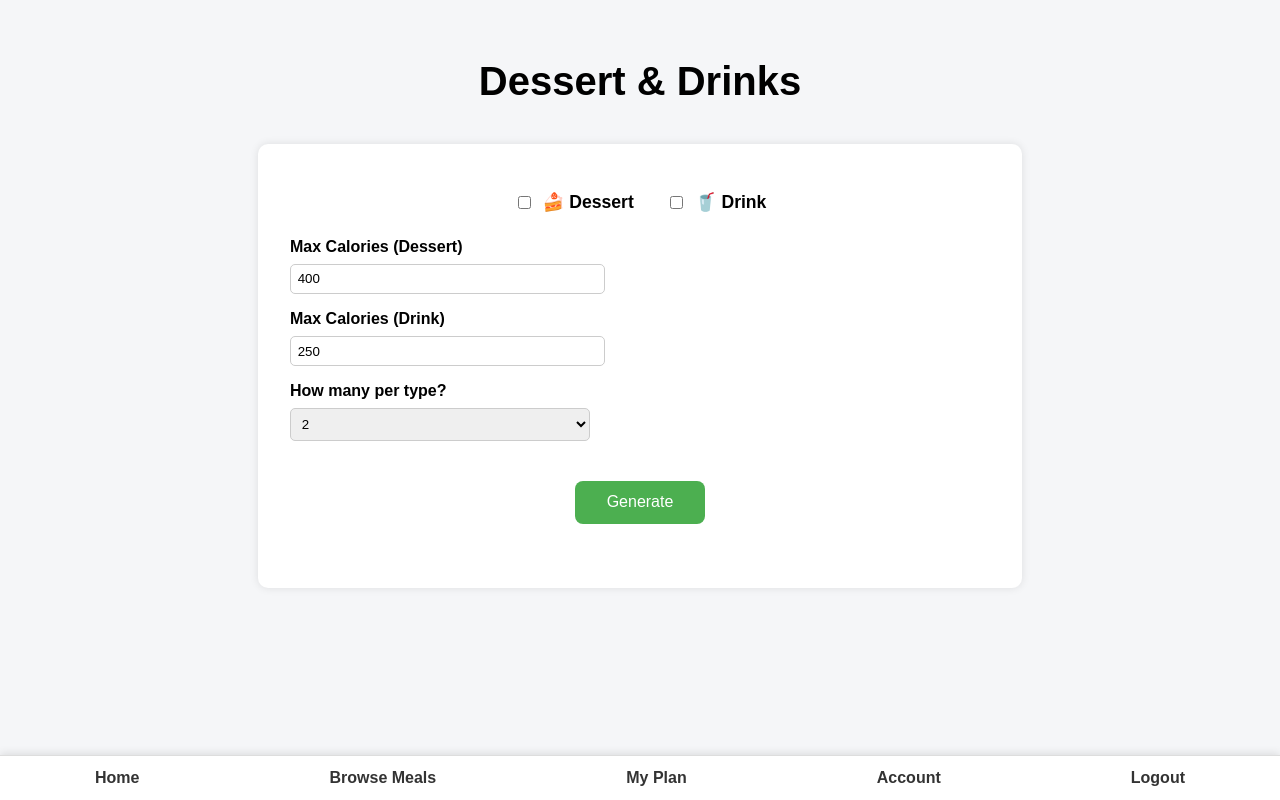
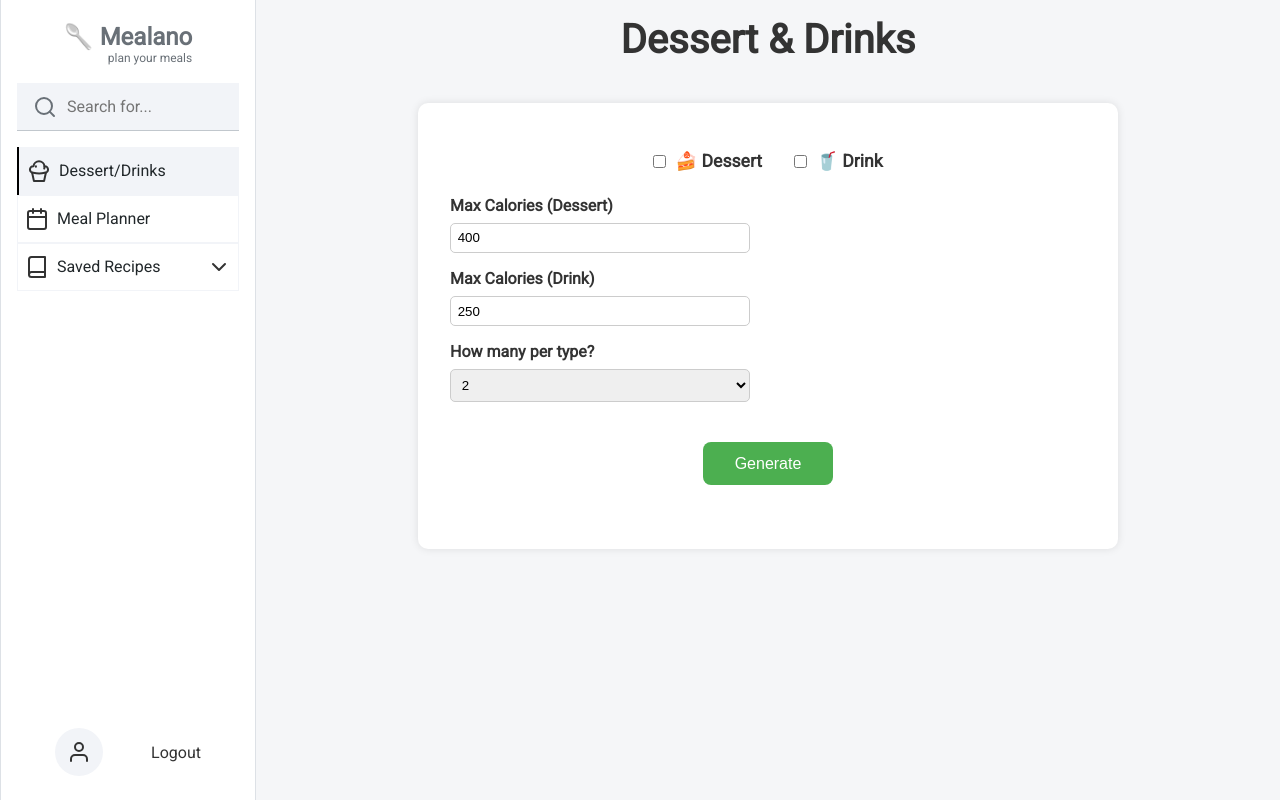
Before and after one commit to KireStrings/Meal-Planner, a Flask app: page /dessert_drinks_page in a window 1280 px wide. Run offline with Flask 3, Linux system fonts and the light colour scheme; the visitor is signed in with stand-in values (Sample User, id 1).

Commit message:
fix: clean up / fix CSS styles and base HTML structure for dessert and drinks page on `base.html` (also replacing footer with Sidebar)
Refs: add02d42eda714130919794b46127770960f37dd, c6710c4ad67e05cba6ebe7e8ba3d4dd05227d5e9

```diff
--- a/app/static/dessert_drinks.css
+++ b/app/static/dessert_drinks.css
@@ -1,23 +1,17 @@
-body {
-      font-family: sans-serif;
-      background-color: #f5f6f8;
-      margin: 0;
-      padding: 2em;
-      text-align: center;
-    }
-
 h1 {
     font-size: 2.5em;
     margin-bottom: 1em;
+    text-align: center;
 }
 
 .container {
     background: white;
     padding: 2em;
     border-radius: 10px;
-      box-shadow: 0 0 8px rgba(0,0,0,0.1);
+    box-shadow: 0 0 8px rgba(0, 0, 0, 0.1);
     max-width: 700px;
     margin: auto;
+    text-align: center;
 }
 
 .form-group {
@@ -79,7 +73,7 @@ body {
     margin: 1em auto;
     padding: 1em 2em;
     border-radius: 10px;
-      box-shadow: 0 0 6px rgba(0,0,0,0.05);
+    box-shadow: 0 0 6px rgba(0, 0, 0, 0.05);
     max-width: 600px;
 }
 
@@ -105,27 +99,3 @@ body {
 .result-item a:hover {
     text-decoration: underline;
 }
-
-    .bottom-nav {
-      position: fixed;
-      bottom: 0;
-      left: 0;
-      right: 0;
-      background-color: #ffffff;
-      border-top: 1px solid #ddd;
-      display: flex;
-      justify-content: space-around;
-      padding: 0.8em 0;
-      box-shadow: 0 -2px 8px rgba(0,0,0,0.1);
-      font-weight: bold;
-    }
-
-    .bottom-nav a {
-      color: #333;
-      text-decoration: none;
-      font-size: 1em;
-    }
-
-    .bottom-nav a:hover {
-      color: #4CAF50;
-    }
--- a/app/static/style.css
+++ b/app/static/style.css
@@ -9,6 +9,10 @@
 a {
     color: inherit;
     text-decoration: none;
+}
+
+a:hover {
+    cursor: pointer;
 }
 
 /* Icons loaded via macro have <span>-container for adding classes */
@@ -39,9 +43,6 @@ body {
     border: 1px solid #ddd;
     border-radius: 0.5rem;
     box-shadow: 0 2px 4px rgba(0,0,0,0.05);
-    justify-content: center;
-    align-items: center;
-    height: 100vh;
 }
 
 .form-container {
@@ -94,21 +95,11 @@ h2 {
     border-radius: .25rem;
 }
 
-a {
-    color: #0077cc;
-    text-decoration: none;
-}
-
-a:hover {
-    cursor: pointer;
-}
-
 .btn {
     display: flex;
     justify-content: center;
     align-items: center;
     gap: 8px;
-    width: 100%;
     padding: 10px;
     background-color: #0077cc;
     color: white;
@@ -177,16 +168,7 @@ background-color: #005fa3;
     margin: 2em 0;
 }
 
-a {
-    color: #0077cc;
-    text-decoration: none;
-}
-
 .macro-notes li {
     list-style: none;
     margin: 0.5em 0;
 }
-
-a:hover {
-    text-decoration: underline;
-}
--- a/app/templates/dessert_drinks_page.html
+++ b/app/templates/dessert_drinks_page.html
@@ -1,14 +1,12 @@
-<!DOCTYPE html>
-<html lang="en">
-<head>
-  <meta charset="UTF-8">
-  <meta name="viewport" content="width=device-width, initial-scale=1.0">
-  <title>Dessert & Drinks</title>
-  <link rel="stylesheet" href="{{ url_for('static', filename='dessert_drinks.css') }}">
-  <script src="{{ url_for('static', filename='dessert_drinks.js') }}"></script>
-</head>
-<body>
+{% extends "base.html" %}
+{% block title %}Dessert & Drinks{% endblock %}
 
+{% block head %}
+    <link rel="stylesheet" href="{{ url_for('static', filename='dessert_drinks.css') }}">
+    <script defer src="{{ url_for('static', filename='dessert_drinks.js') }}"></script>
+{% endblock %}
+
+{% block content %}
   <h1>Dessert & Drinks</h1>
 
   <div class="container">
@@ -40,13 +38,4 @@
 
     <div class="results" id="extrasResults"></div>
   </div>
-
-  <nav class="bottom-nav">
-    <a href="{{ url_for('dashboard.dashboard_view') }}">Home</a>
-    <a href="/browse">Browse Meals</a>
-    <a href="/my-plan">My Plan</a>
-    <a href="/account">Account</a>
-    <a href="{{ url_for('auth.logout') }}">Logout</a>
-  </nav>
-</body>
-</html>
+{% endblock %}
```
Lines whose indentation alone changed are shown as unchanged.
